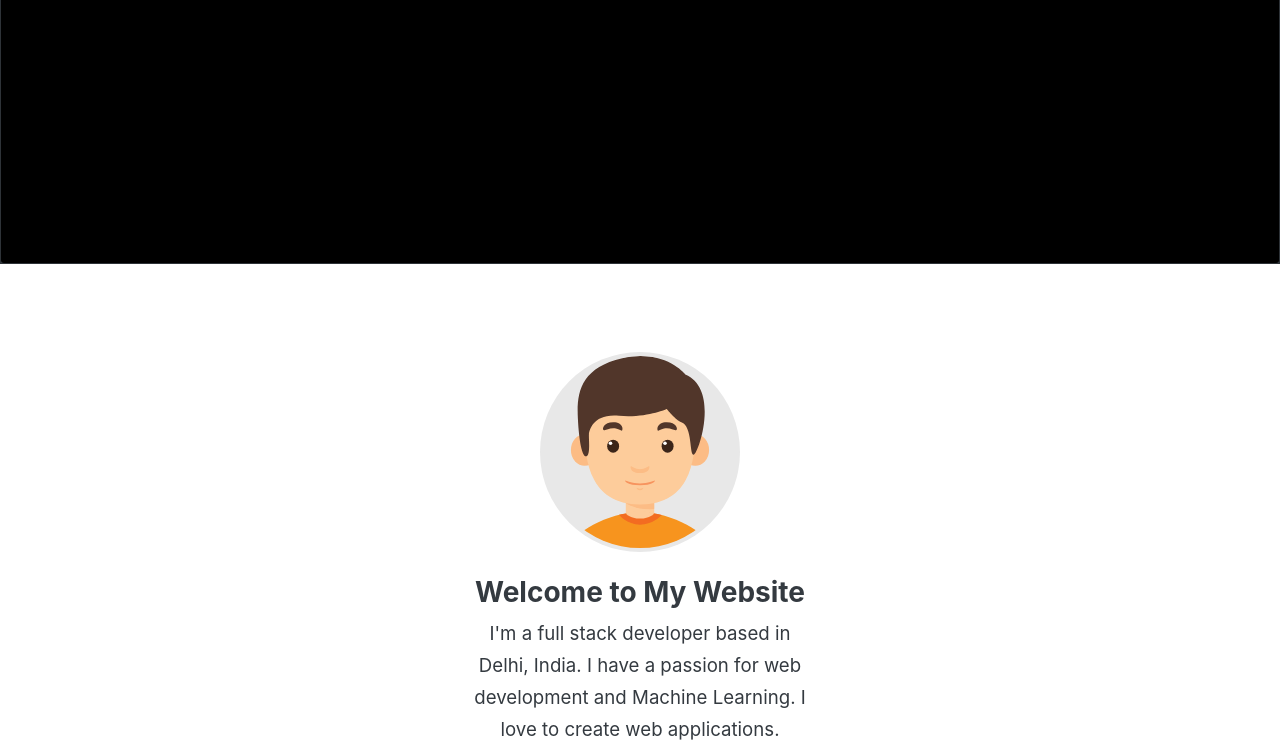
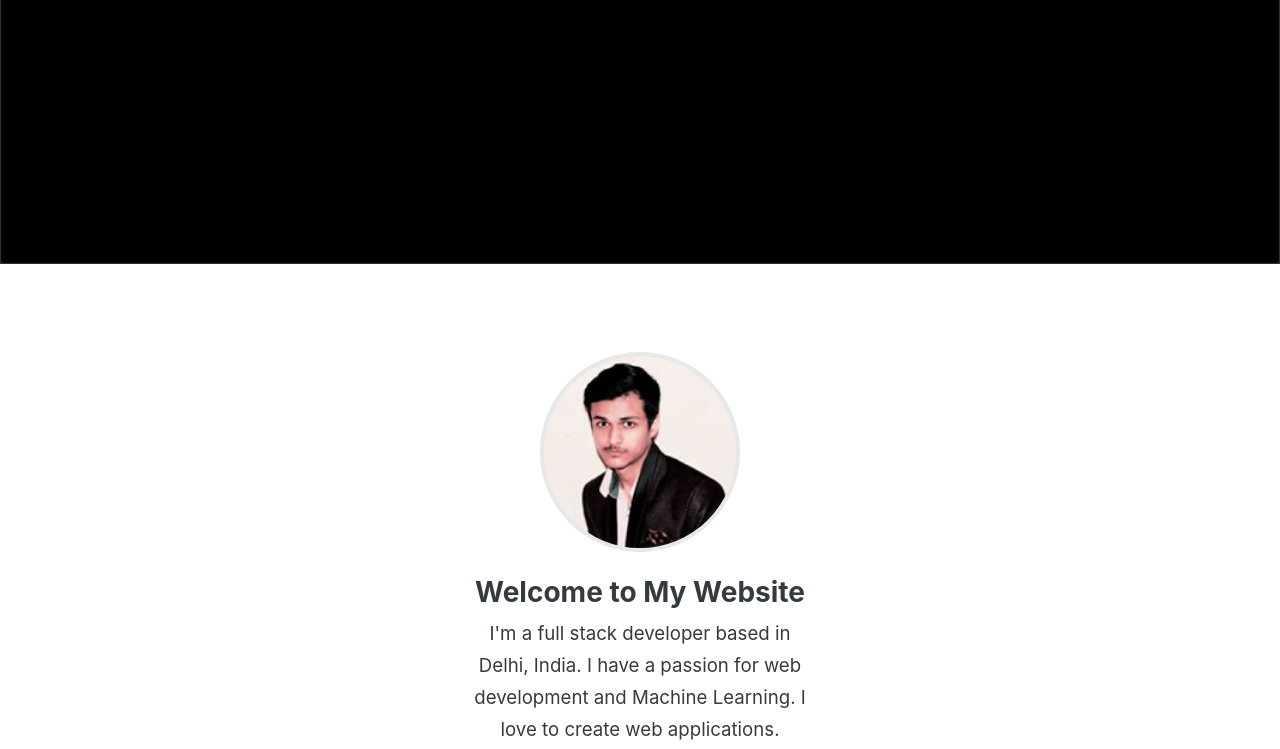
Before and after one commit to ankitpahwa111/Mywebsite, a plain HTML site: page index.html in a window 1280 px wide. Shown: the part 538-1287 px from the top of the page. Drawn offline with nearby package versions, Linux system fonts and the light colour scheme.

Commit message:
Icons added

```diff
--- a/index.html
+++ b/index.html
@@ -34,7 +34,7 @@
     rel='stylesheet' type='text/css'>
     <!--/For Timeline-->
 
-    <link rel="shortcut icon" href="./icons/boy.png" type="image/x-icon">
+    <link rel="shortcut icon" href="./icons/Myphoto.jpg" type="image/x-icon">
     <link rel="stylesheet" href="./css/styles.css">
     <script src="./js/script.js"></script>
 
@@ -72,7 +72,7 @@
     <div class="jumbotron jumbotron-fluid bg-white text-dark">
         <div class="container bg-white" id="basic-innerdiv">
             <picture>
-                <img src="./icons/man.svg" class="img-thumbnail mx-auto d-block my-4" alt="" id="flaticon-boy">
+                <img src="./icons/Myphoto.jpg" class="img-thumbnail mx-auto d-block my-4" alt="" id="flaticon-boy">
             </picture>
             <h3 class="text-center my-2"><b>Welcome to My Website</b></h3>
             <div class="row">
```
Also changed, not shown: icons/Myphoto.jpg (added).
